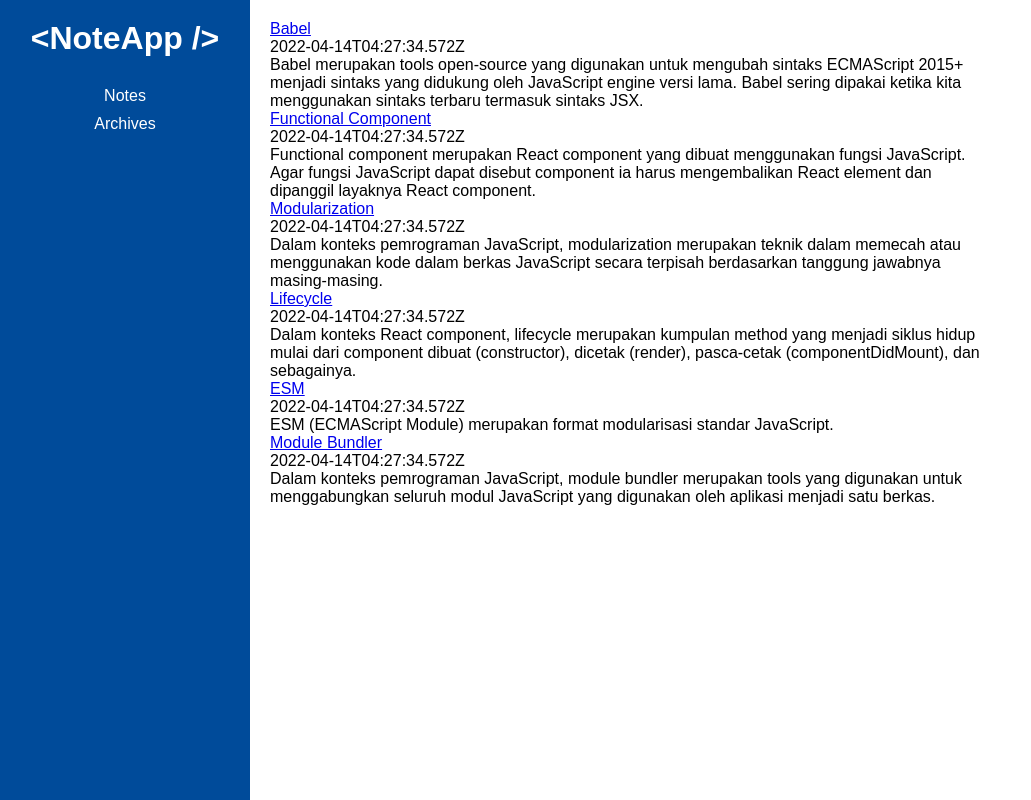
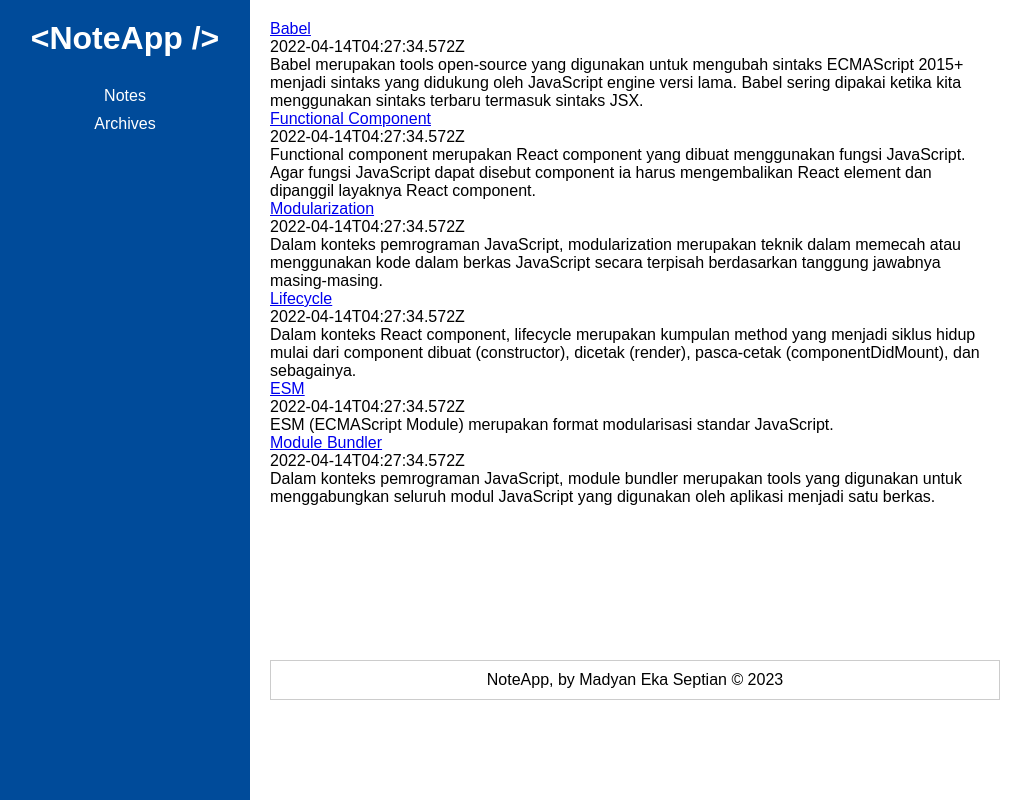
Before and after one commit to madyanes/note-app-with-routing, a React (Vite) app: page / in a window 1280 px wide. Shown: the whole page, without its empty margins (0-1031 px from the left). Built offline with nearby package versions, Linux system fonts and the light colour scheme.

Commit message:
create <Footer/>

```diff
--- a/src/App.jsx
+++ b/src/App.jsx
@@ -4,6 +4,7 @@ import Notes from './pages/Notes'
 import Detail from './pages/Detail'
 import SiteHeader from './components/SiteHeader'
 import SiteNavigation from './components/SiteNavigation'
+import SiteFooter from './components/SiteFooter'
 
 import './styles/app.css'
 
@@ -22,6 +23,9 @@ class App extends React.Component {
               <Route path="/:id" element={<Detail />} />
             </Routes>
           </main>
+          <footer>
+            <SiteFooter />
+          </footer>
         </div>
       </React.Fragment>
     )
--- /dev/null
+++ b/src/components/SiteFooter.jsx
@@ -0,0 +1,9 @@
+import React from 'react'
+
+class SiteFooter extends React.Component {
+  render() {
+    return <p>NoteApp, by Madyan Eka Septian &copy; 2023</p>
+  }
+}
+
+export default SiteFooter
--- a/src/styles/app.css
+++ b/src/styles/app.css
@@ -46,3 +46,13 @@ body {
 
   padding-left: 20px;
 }
+
+#root>.container-base-box main {
+  min-height: 80vh;
+}
+
+#root>.container-base-box footer {
+  border: 1px solid #ccc;
+  text-align: center;
+  padding: 10px 0;
+}
```
